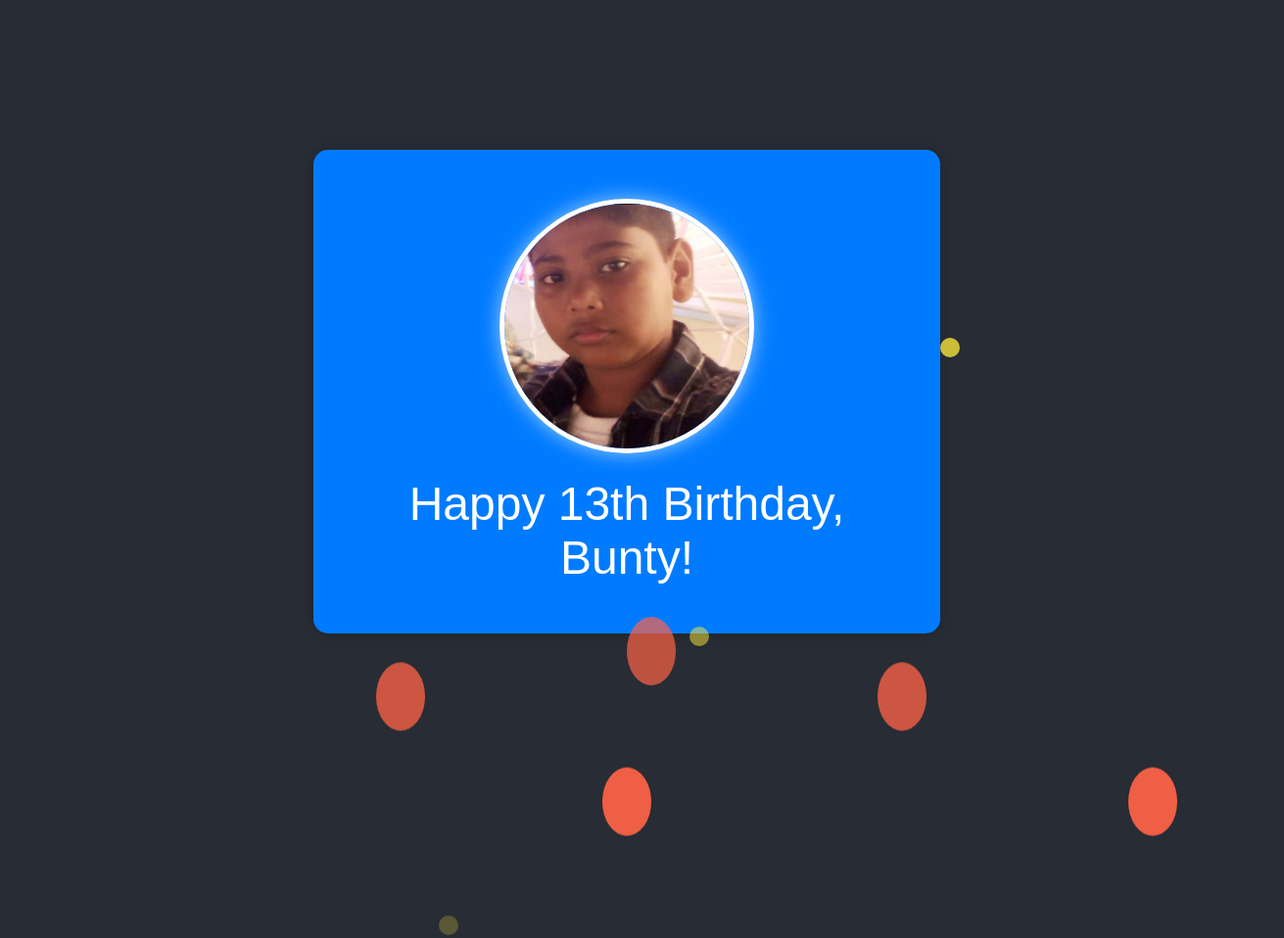
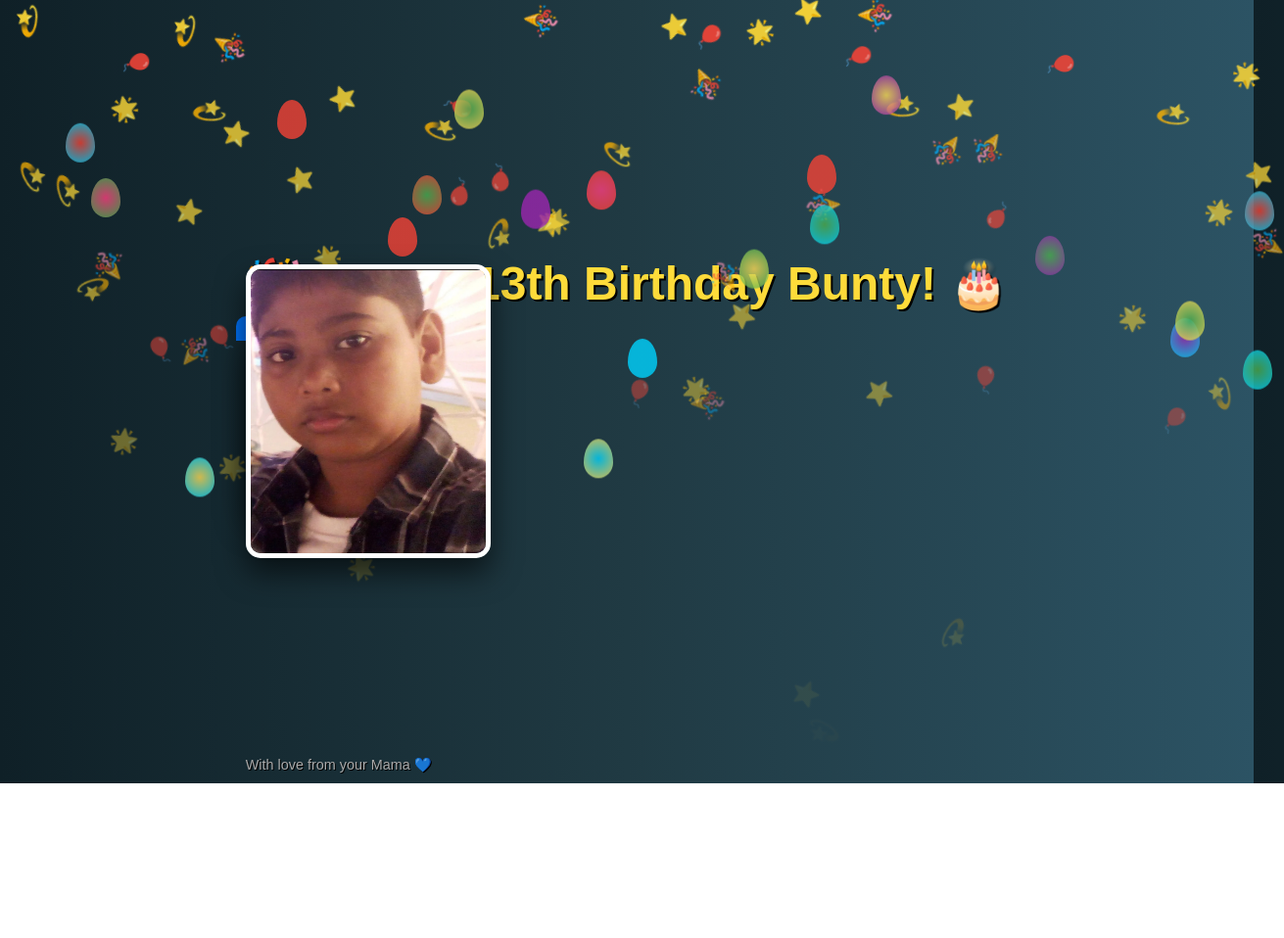
Before and after one commit to binforpc/bunty, a plain HTML site: page index.html in a window 1280 px wide. Shown: the whole page at 98% size, 1311 px wide, since content can reach past the window. After the commit the page ends 800 px from the top, so only its background shows below. Drawn offline with Linux system fonts and the light colour scheme.

Commit message:
initial commit

```diff
--- a/index.html
+++ b/index.html
@@ -2,201 +2,177 @@
 <html lang="en">
 <head>
   <meta charset="UTF-8">
+  <title>Happy Birthday Bunty!</title>
   <meta name="viewport" content="width=device-width, initial-scale=1.0">
-    <title>Happy 13th Birthday Bunty!</title>
   <style>
-        body {
+    * {
       margin: 0;
       padding: 0;
+      box-sizing: border-box;
+    }
+
+    body {
+      background: linear-gradient(to right, #0f2027, #203a43, #2c5364);
       overflow: hidden;
-            font-family: 'Arial', sans-serif;
-            background: #282c34;
+      font-family: 'Poppins', sans-serif;
       color: #fff;
+      height: 100vh;
       display: flex;
       justify-content: center;
       align-items: center;
-            height: 100vh;
-            position: relative;
       flex-direction: column;
+      padding: 20px;
     }
 
-        /* Container for the image and text */
-        .container {
-            position: absolute;
-            top: 50%;
-            left: 50%;
-            transform: translate(-50%, -50%);
-            text-align: center;
-            animation: bounceIn 2s ease-out;
+    h1 {
+      font-size: 3rem;
+      margin-bottom: 40px; /* Adjusted for more space */
+      animation: fadeIn 2s ease-in-out;
+      color: #fddb3a;
+      text-shadow: 2px 2px #000;
     }
 
-        /* Styling the blue box */
-        .blue-box {
-            background-color: #007bff;
-            padding: 50px 80px;
+    .gift-box {
+      position: relative;
+      width: 180px;
+      height: 180px;
+      background: #004aad;
       border-radius: 15px;
-            box-shadow: 0 0 15px rgba(0, 0, 0, 0.2);
-            animation: fadeIn 3s ease-out;
-            position: relative;
-            z-index: 10;
+      box-shadow: 0 10px 30px rgba(0,0,0,0.5);
+      animation: bounce 2s infinite;
+      z-index: 1;
     }
 
-        /* Happy Birthday Text */
-        .birthday-text {
-            font-size: 3rem;
-            color: #fff;
-            margin-top: 20px;
-            animation: slideInUp 1s ease-out forwards;
+    .gift-box::before {
+      content: '';
+      position: absolute;
+      top: -25px;
+      left: 50%;
+      transform: translateX(-50%);
+      width: 200px;
+      height: 25px;
+      background: #0070f3;
+      border-radius: 10px 10px 0 0;
     }
 
-        /* Animation for the image */
-        .birthday-image {
-            width: 250px; /* Image is now bigger */
-            height: 250px;
-            border-radius: 50%;
+    .image-holder {
+      position: absolute;
+      bottom: -250px; /* Adjusted for larger image */
+      width: 250px;
+      height: 300px; /* Increased height */
+      transition: bottom 1.2s ease-in-out;
+      z-index: 3;
+    }
+
+    .image-holder img {
+      width: 100%;
+      height: 100%;
       object-fit: cover;
       border: 5px solid #fff;
-            box-shadow: 0 0 20px rgba(255, 255, 255, 0.6);
-            animation: popIn 2s ease-out;
+      border-radius: 15px;
+      box-shadow: 0 15px 30px rgba(0,0,0,0.6);
     }
 
-        /* Balloon animation */
-        .balloon {
-            position: absolute;
-            bottom: -100px;
-            width: 50px;
-            height: 70px;
-            background-color: #ff6347;
-            border-radius: 50%;
-            animation: floatUp 6s ease-in-out infinite;
+    .show {
+      bottom: 230px !important;
     }
 
-        .balloon:nth-child(1) {
-            left: 10%;
-            animation-delay: 0s;
+    .falling {
+      position: absolute;
+      top: -50px;
+      font-size: 24px;
+      animation: fall linear infinite;
+      z-index: 0;
     }
 
-        .balloon:nth-child(2) {
-            left: 30%;
-            animation-delay: 1s;
+    @keyframes fall {
+      0% { transform: translateY(0) rotate(0deg); opacity: 1; }
+      100% { transform: translateY(100vh) rotate(720deg); opacity: 0; }
     }
 
-        .balloon:nth-child(3) {
-            left: 50%;
-            animation-delay: 2s;
-        }
-
-        .balloon:nth-child(4) {
-            left: 70%;
-            animation-delay: 3s;
-        }
-
-        .balloon:nth-child(5) {
-            left: 90%;
-            animation-delay: 4s;
-        }
-
-        /* Animations */
-        @keyframes bounceIn {
-            0% { transform: translate(-50%, -60%) scale(0); }
-            100% { transform: translate(-50%, -50%) scale(1); }
+    @keyframes bounce {
+      0%, 100% { transform: translateY(0); }
+      50% { transform: translateY(-10px); }
     }
 
     @keyframes fadeIn {
-            0% { opacity: 0; }
-            100% { opacity: 1; }
+      from { opacity: 0; transform: translateY(-20px); }
+      to { opacity: 1; transform: translateY(0); }
     }
 
-        @keyframes slideInUp {
-            0% { transform: translateY(30px); opacity: 0; }
-            100% { transform: translateY(0); opacity: 1; }
+    .balloon {
+      position: absolute;
+      width: 30px;
+      height: 40px;
+      background: radial-gradient(circle, #fddb3a, #fcbf49);
+      border-radius: 50% 50% 50% 50% / 60% 60% 40% 40%;
+      animation: float 6s infinite ease-in-out;
+      opacity: 0.8;
+      z-index: 0;
     }
 
-        @keyframes popIn {
-            0% { transform: scale(0); opacity: 0; }
-            50% { transform: scale(1.1); opacity: 1; }
-            100% { transform: scale(1); }
+    @keyframes float {
+      0% { transform: translateY(0); }
+      50% { transform: translateY(-20px); }
+      100% { transform: translateY(0); }
     }
 
-        @keyframes floatUp {
-            0% {
-                transform: translateY(0);
-                opacity: 1;
+    footer {
+      position: absolute;
+      bottom: 10px;
+      font-size: 0.9rem;
+      color: #aaa;
+      text-shadow: 1px 1px #000;
     }
-            50% {
-                transform: translateY(-200px);
-                opacity: 0.7;
-            }
-            100% {
-                transform: translateY(0);
-                opacity: 1;
-            }
-        }
-
-        /* Adding some flower-like effects */
-        .flower {
-            position: absolute;
-            width: 20px;
-            height: 20px;
-            background-color: #ffeb3b;
-            border-radius: 50%;
-            animation: flowerFall 6s infinite ease-in-out;
-        }
-
-        .flower:nth-child(6) {
-            left: 15%;
-            animation-delay: 0s;
-        }
-
-        .flower:nth-child(7) {
-            left: 35%;
-            animation-delay: 1s;
-        }
-
-        .flower:nth-child(8) {
-            left: 55%;
-            animation-delay: 2s;
-        }
-
-        .flower:nth-child(9) {
-            left: 75%;
-            animation-delay: 3s;
-        }
-
-        /* Flower falling animation */
-        @keyframes flowerFall {
-            0% {
-                transform: translateY(-300px);
-                opacity: 1;
-            }
-            100% {
-                transform: translateY(100vh);
-                opacity: 0;
-            }
-        }
-
   </style>
 </head>
 <body>
+  <div class="container">
+    <h1>🎉 Happy 13th Birthday Bunty! 🎂</h1>
 
-    <div class="container">
-        <!-- Blue box containing the text -->
-        <div class="blue-box">
-            <img src="aniket.jpg" alt="Aniket Image" class="birthday-image">
-            <div class="birthday-text">Happy 13th Birthday, Bunty!</div>
-        </div>
+    <div class="image-holder" id="photo">
+      <!-- Replace 'aniket.jpg' with your image file name -->
+      <img src="aniket.jpg" alt="Aniket">
     </div>
 
-    <!-- Balloon and flower animations -->
-    <div class="balloon"></div>
-    <div class="balloon"></div>
-    <div class="balloon"></div>
-    <div class="balloon"></div>
-    <div class="balloon"></div>
-    <div class="flower"></div>
-    <div class="flower"></div>
-    <div class="flower"></div>
-    <div class="flower"></div>
+    <div class="gift-box"></div>
+    <footer>With love from your Mama 💙</footer>
+  </div>
 
+  <script>
+    window.onload = function () {
+      // Pop-up image
+      const photo = document.getElementById('photo');
+      photo.classList.add('show');
+
+      // Falling effects
+      for (let i = 0; i < 70; i++) {
+        const el = document.createElement('div');
+        el.classList.add('falling');
+        el.style.left = Math.random() * window.innerWidth + 'px';
+        el.style.animationDuration = 2 + Math.random() * 3 + 's';
+        el.innerHTML = ['⭐', '🌟', '🎈', '🎉', '💫'][Math.floor(Math.random() * 5)];
+        document.body.appendChild(el);
+        setTimeout(() => el.remove(), 6000);
+      }
+
+      // Balloons
+      for (let i = 0; i < 20; i++) {
+        const balloon = document.createElement('div');
+        balloon.classList.add('balloon');
+        balloon.style.left = Math.random() * window.innerWidth + 'px';
+        balloon.style.top = 80 + Math.random() * 400 + 'px';
+        balloon.style.background = `radial-gradient(circle, ${randomColor()}, ${randomColor()})`;
+        balloon.style.animationDuration = 3 + Math.random() * 4 + 's';
+        document.body.appendChild(balloon);
+        setTimeout(() => balloon.remove(), 7000);
+      }
+    };
+
+    function randomColor() {
+      const colors = ['#ffdd57', '#00d4ff', '#ff4081', '#4caf50', '#f44336', '#9c27b0'];
+      return colors[Math.floor(Math.random() * colors.length)];
+    }
+  </script>
 </body>
 </html>
```
Lines whose indentation alone changed are shown as unchanged.
